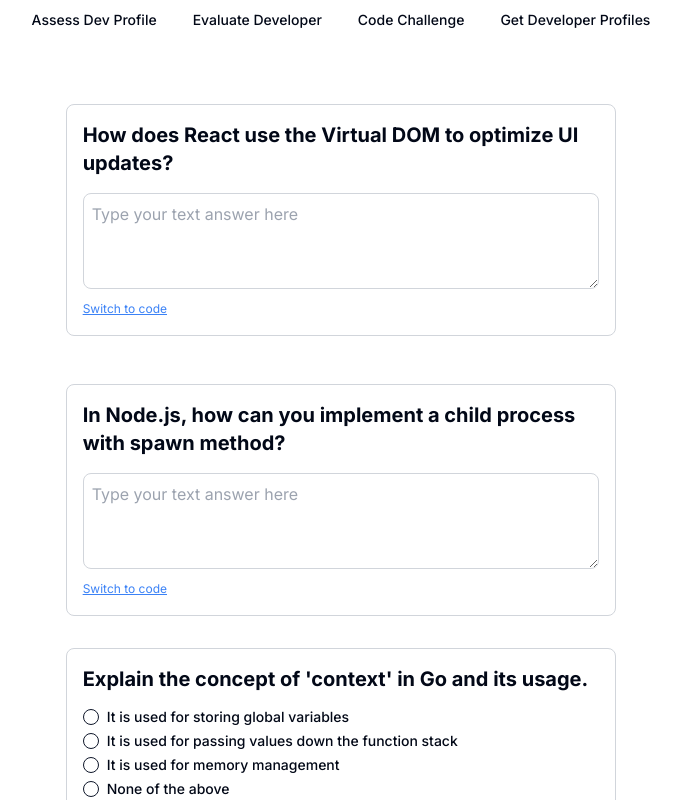
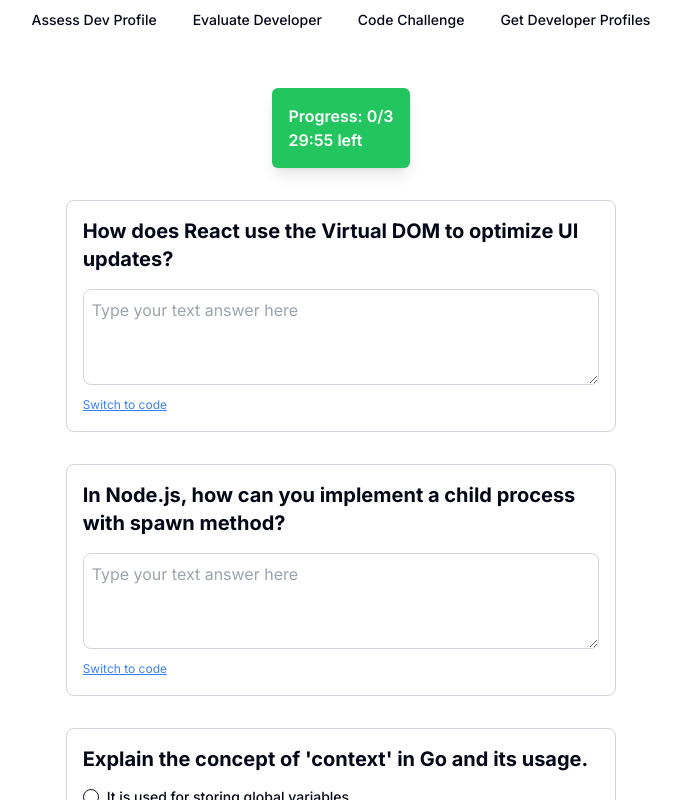
Before and after one commit to esponges/dev-assessments-app, a Next.js app: page /app/evaluate in a window 1280 px wide. Shown: the top 800 px of the page, without its empty margins (299-980 px from the left). Built offline with nearby package versions, Linux system fonts and the light colour scheme.

Commit message:
add timer

```diff
--- a/src/pages/app/evaluate/index.tsx
+++ b/src/pages/app/evaluate/index.tsx
@@ -1,6 +1,6 @@
 import { useRouter } from 'next/router';
 import { useQuery, useMutation } from '@tanstack/react-query';
-import { useEffect, useState } from 'react';
+import { useEffect, useMemo, useState } from 'react';
 
 import { Container } from '@/components/layouts/container';
 import { Alert } from '@/components/molecules/alert';
@@ -12,6 +12,7 @@ import type { TechStack } from '@/types';
 import { Heading } from '@/components/atoms/heading';
 import { RadioGroup, RadioGroupItem } from '@/components/ui/radio-group';
 import { Editor } from '@/components/organisms/editor';
+import { cn } from '@/lib/utils';
 
 type DevDetails = {
   id: string;
@@ -163,6 +164,11 @@ export default function Evaluate() {
   const router = useRouter();
   const { id } = router.query;
   const [candidateId, setCandidateId] = useState<string | null>(id as string);
+  const [timeLeft, setTimeLeft] = useState({
+    initial: 1800,
+    current: 1800,
+    startedAt: Date.now(),
+  }); // 30 minutes - hard coded for now
   const [assessment, setAssessment] = useState<Assessment | null>({
     title: 'Tech Stack Evaluation',
     questions: testAssessment,
@@ -213,6 +219,23 @@ export default function Evaluate() {
       setTechStack(data.detailedTechStack);
     }
   }, [data]);
+
+  // reduce time left every second
+  useEffect(() => {
+    const interval = setInterval(() => {
+      setTimeLeft((prev) => {
+        const elapsedTime = Date.now() - prev.startedAt;
+        const newTimeLeft = prev.initial - Math.floor(elapsedTime / 1000);
+
+        return {
+          ...prev,
+          current: newTimeLeft,
+        };
+      });
+    }, 1000);
+
+    return () => clearInterval(interval);
+  }, [timeLeft.initial, timeLeft.startedAt]);
 
   // todo: will be used to prevent accidental page navigation
   // useEffect(() => {
@@ -369,6 +392,19 @@ export default function Evaluate() {
     );
   };
 
+  const answeredQuestions = useMemo(
+    () =>
+      assessment?.questions.filter((question) => !!question.selectedAnswer) ||
+      [],
+    [assessment]
+  );
+
+  const currentTimeLeftMessage = timeLeft.current > 0
+  ? `${Math.floor(timeLeft.current / 60)}:${
+      timeLeft.current % 60 < 10 ? '0' : ''
+    }${timeLeft.current % 60} left`
+  : 'Time is up';
+
   return (
     <Container className="px-6">
       {!assessment ? (
@@ -396,6 +432,22 @@ export default function Evaluate() {
         </>
       ) : (
         <form className="flex flex-col items-center space-y-8">
+          <div
+            className={cn(`
+              sticky top-0 left-0 text-white font-semibold bg-green-500 p-4 rounded-md shadow-lg
+              ${timeLeft.current < 300 ? 'bg-red-400' : ''}
+            `)}
+          >
+            <div>
+              Progress:{' '}
+              <span>
+                {answeredQuestions.length}/{assessment.questions.length}
+              </span>
+            </div>
+            <div className="ml-auto mr-0 flex items-center">
+              {currentTimeLeftMessage}
+            </div>
+          </div>
           {assessment.questions.map((question, index) => (
             // todo: abstract this into a component?
             <div
```
